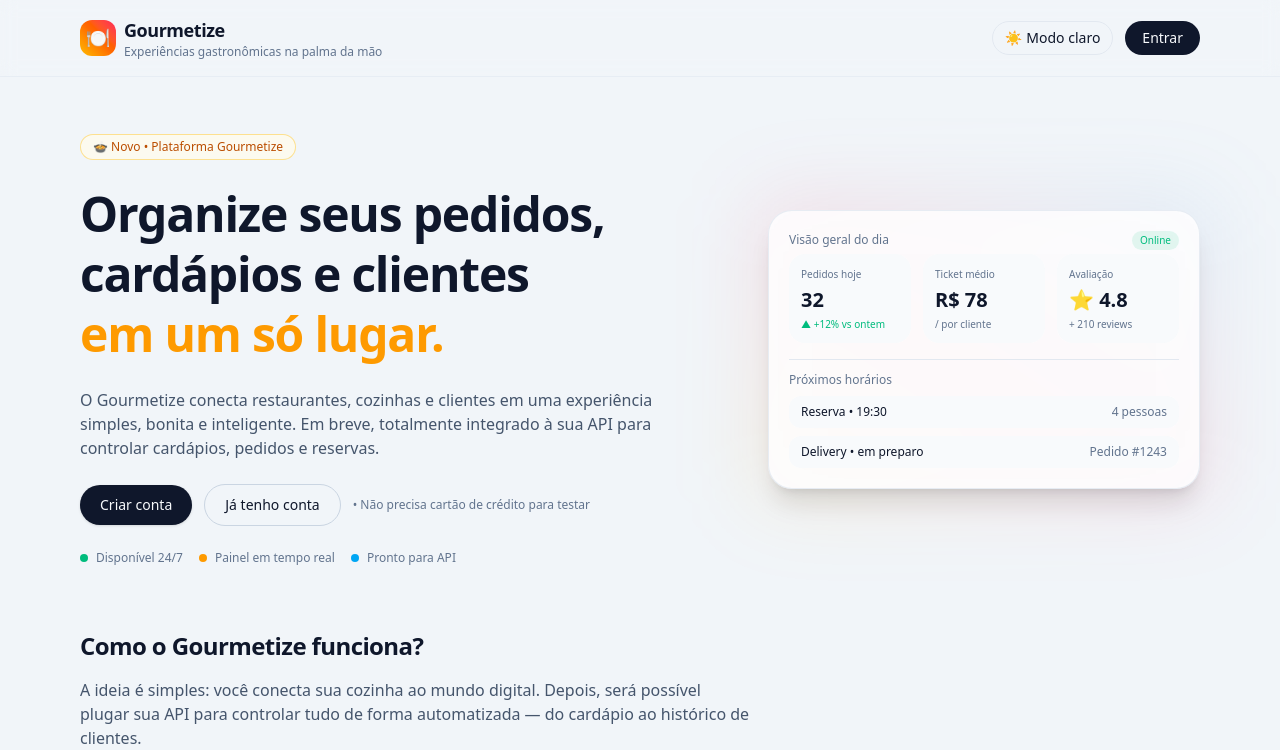
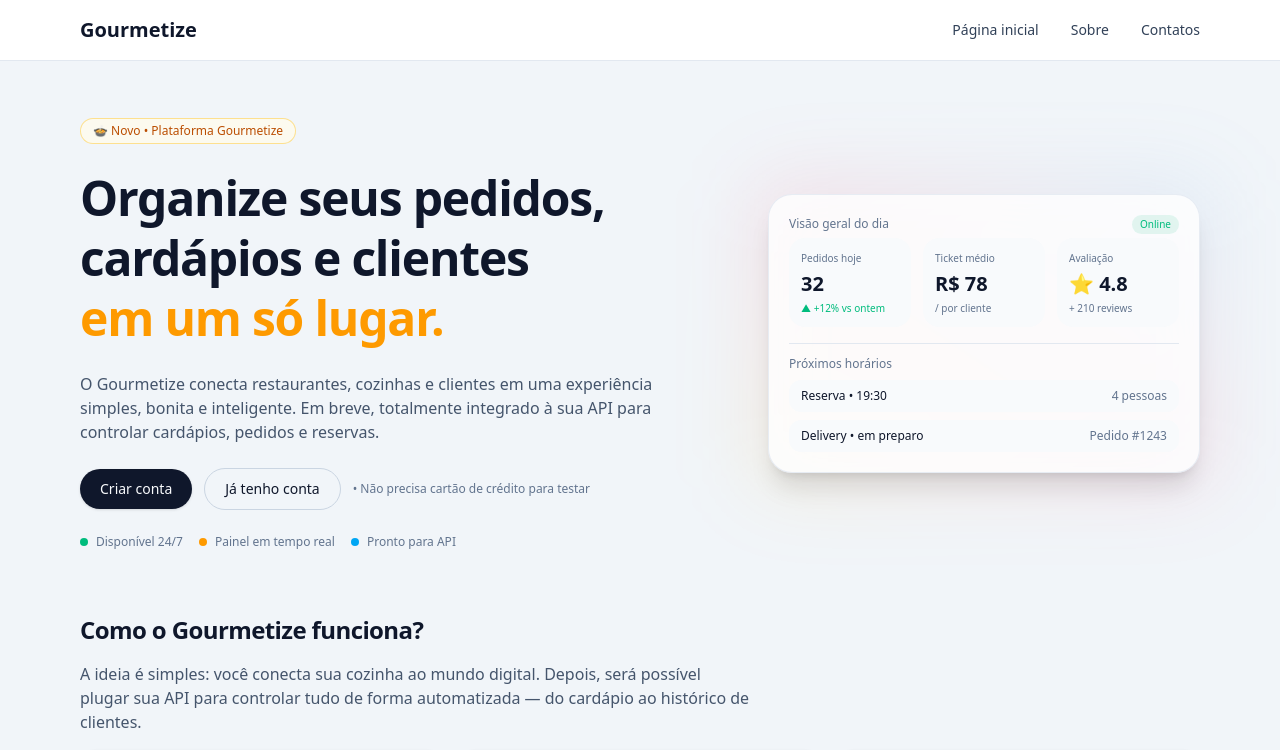
Before and after one commit to Kanancsb/Gourmetize, a React (Vite) app in the folder Gourmetize/: page / in a window 1280 px wide. Shown: the top 750 px of the page. Built offline with nearby package versions, Linux system fonts and the light colour scheme.

Commit message:
criado componente de navbar

```diff
--- a/Gourmetize/src/App.tsx
+++ b/Gourmetize/src/App.tsx
@@ -1,4 +1,5 @@
 import { useEffect, useState } from "react";
+import Navbar from "./components/navbar";
 
 type Theme = "light" | "dark";
 
@@ -26,48 +27,10 @@
     localStorage.setItem("theme", theme);
   }, [theme]);
 
-  const toggleTheme = () => {
-    setTheme(prev => (prev === "dark" ? "light" : "dark"));
-  };
-
   return (
     <div className="min-h-screen bg-slate-100 text-slate-900 dark:bg-slate-950 dark:text-slate-50 transition-colors duration-300">
-      {/* HEADER */}
-      <header className="border-b border-slate-200/60 dark:border-slate-800/80 backdrop-blur">
-        <div className="max-w-6xl mx-auto px-4 py-4 flex items-center justify-between gap-4">
-          {/* Logo */}
-          <div className="flex items-center gap-2">
-            <div className="h-9 w-9 rounded-xl bg-gradient-to-tr from-amber-400 via-orange-500 to-rose-500 flex items-center justify-center text-xl">
-              🍽️
-            </div>
-            <div>
-              <span className="block text-lg font-semibold tracking-tight">
-                Gourmetize
-              </span>
-              <span className="block text-xs text-slate-500 dark:text-slate-400">
-                Experiências gastronômicas na palma da mão
-              </span>
-            </div>
-          </div>
 
-          {/* Ações + Dark mode */}
-          <div className="flex items-center gap-3">
-            <button
-              onClick={toggleTheme}
-              className="flex items-center gap-1 rounded-full border border-slate-200 dark:border-slate-700 px-3 py-1.5 text-xs sm:text-sm hover:bg-slate-100 dark:hover:bg-slate-800 transition-colors"
-            >
-              <span aria-hidden>{theme === "dark" ? "🌙" : "☀️"}</span>
-              <span className="hidden sm:inline">
-                {theme === "dark" ? "Modo escuro" : "Modo claro"}
-              </span>
-            </button>
-
-            <button className="hidden sm:inline-flex items-center rounded-full border border-transparent bg-slate-900 text-slate-50 dark:bg-amber-400 dark:text-slate-900 px-4 py-1.5 text-xs sm:text-sm font-medium hover:opacity-90 transition">
-              Entrar
-            </button>
-          </div>
-        </div>
-      </header>
+      <Navbar/>
 
       {/* MAIN */}
       <main className="max-w-6xl mx-auto px-4 py-10 sm:py-14 space-y-16">
--- /dev/null
+++ b/Gourmetize/src/components/navbar.tsx
@@ -0,0 +1,49 @@
+import { useState } from "react";
+
+export default function Navbar() {
+  const [open, setOpen] = useState(false);
+
+  return (
+    <nav className="w-full bg-white dark:bg-slate-900 border-b border-slate-200 dark:border-slate-800">
+      <div className="max-w-6xl mx-auto px-4 py-4 flex justify-between items-center">
+
+        <h1 className="text-xl font-semibold text-slate-900 dark:text-white">
+          Gourmetize
+        </h1>
+
+        <button
+          onClick={() => setOpen(!open)}
+          className="md:hidden text-slate-900 dark:text-white text-2xl focus:outline-none"
+        >
+          ☰
+        </button>
+
+        <ul className="hidden md:flex gap-8 text-slate-700 dark:text-slate-300 text-sm font-medium">
+          <li className="hover:text-amber-500 dark:hover:text-amber-400 cursor-pointer">
+            Página inicial
+          </li>
+          <li className="hover:text-amber-500 dark:hover:text-amber-400 cursor-pointer">
+            Sobre
+          </li>
+          <li className="hover:text-amber-500 dark:hover:text-amber-400 cursor-pointer">
+            Contatos
+          </li>
+        </ul>
+      </div>
+
+      {open && (
+        <ul className="md:hidden bg-white dark:bg-slate-900 border-t border-slate-200 dark:border-slate-700 px-4 py-4 space-y-3 text-slate-700 dark:text-slate-300 text-sm">
+          <li className="py-2 border-b border-slate-100 dark:border-slate-800 hover:text-amber-500 dark:hover:text-amber-400 cursor-pointer">
+            Página inicial
+          </li>
+          <li className="py-2 border-b border-slate-100 dark:border-slate-800 hover:text-amber-500 dark:hover:text-amber-400 cursor-pointer">
+            Sobre
+          </li>
+          <li className="py-2 hover:text-amber-500 dark:hover:text-amber-400 cursor-pointer">
+            Contatos
+          </li>
+        </ul>
+      )}
+    </nav>
+  );
+}
```
